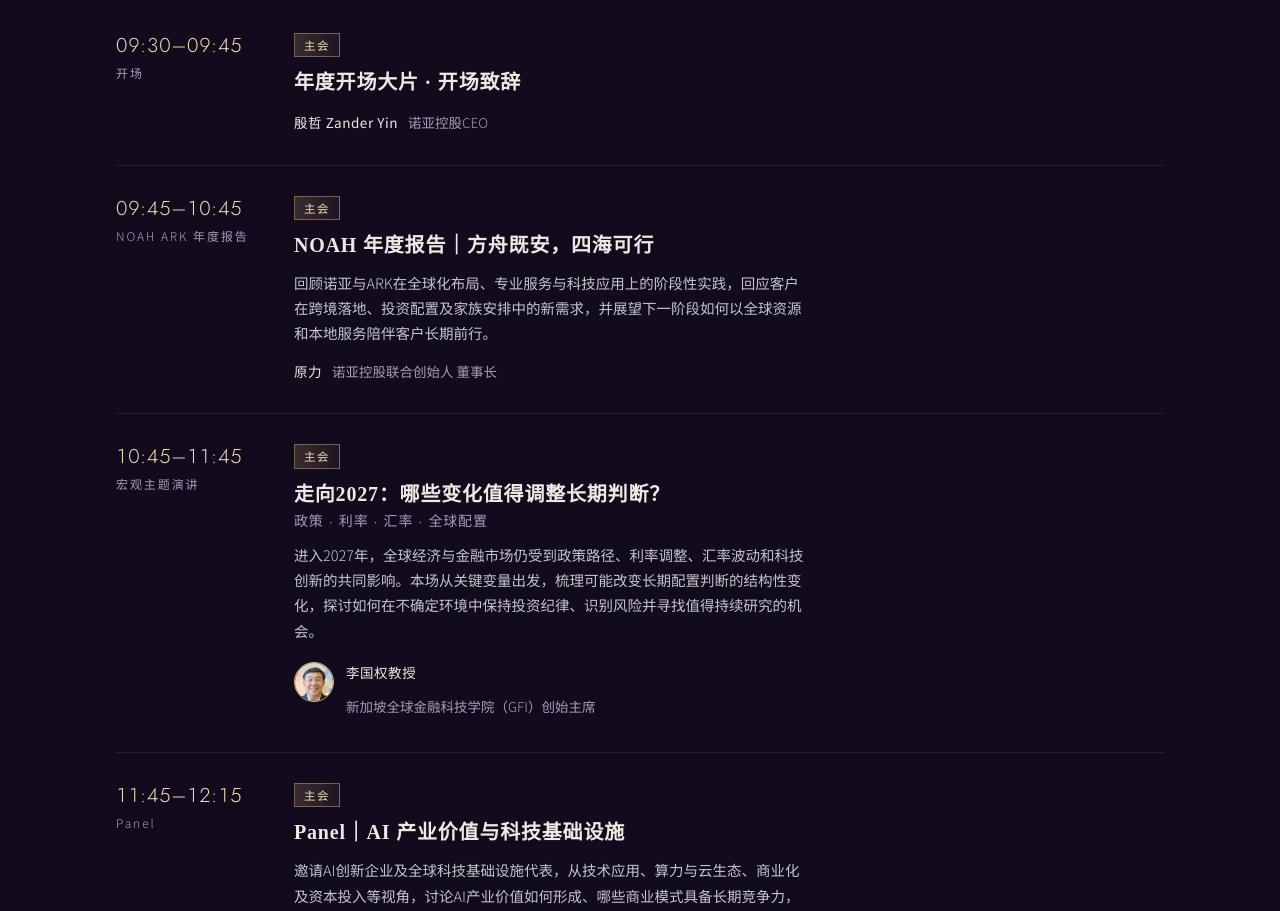
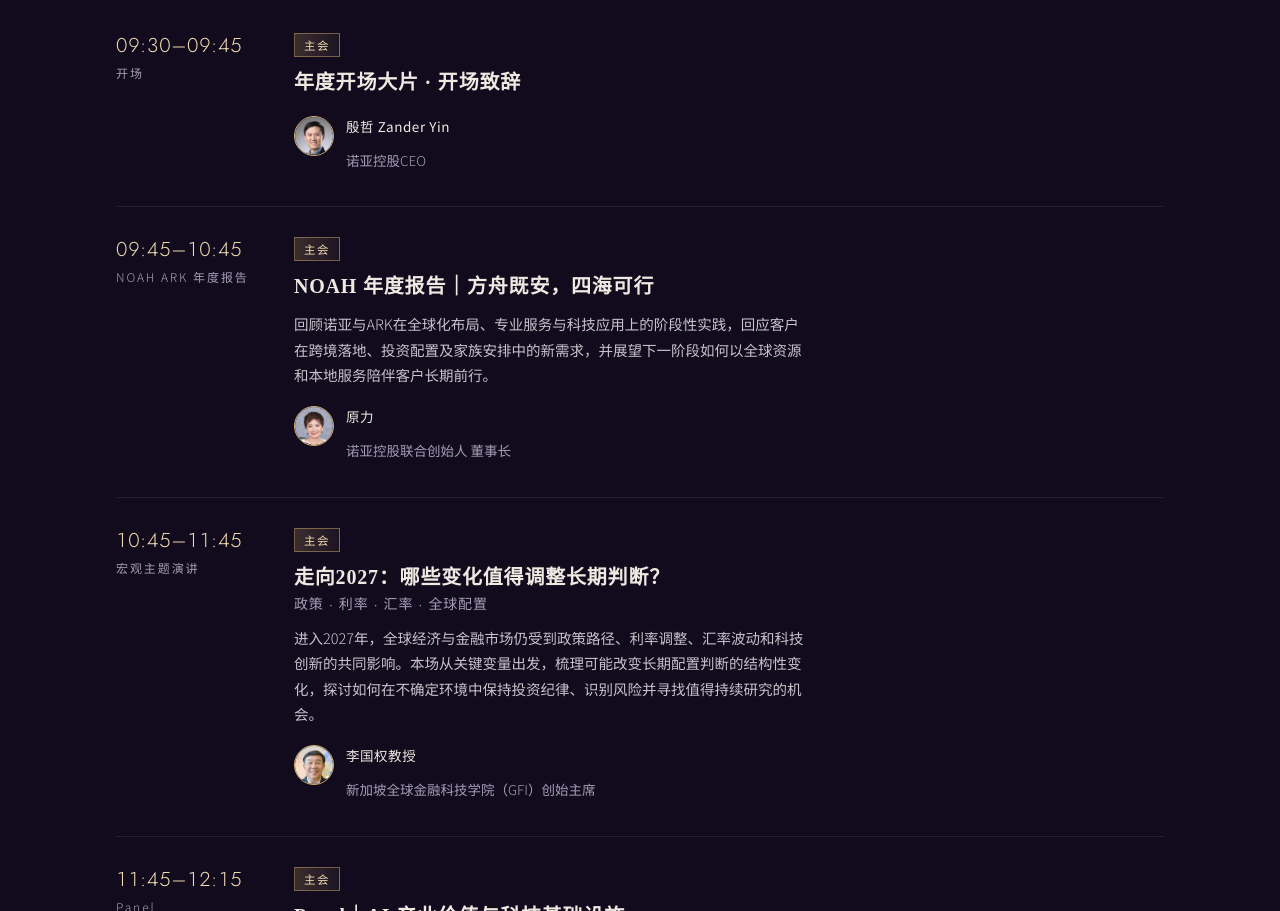
Before and after one commit to noah-brand-hqh/noah-sg-summit-2026, a plain HTML site: page day2.html in a window 1280 px wide. Shown: the part 1253-2164 px from the top of the page. Drawn offline with Linux system fonts and the light colour scheme.

Commit message:
原力 and 殷哲 avatars (both pages)
Co-Authored-By: Claude Opus 5.5 <noreply@anthropic.com>

```diff
--- a/day2.html
+++ b/day2.html
@@ -341,7 +341,7 @@ html[lang=en] #day2 .day-head .en,html[lang=en] .dov .e{display:none}
     <div class="slot-body">
       <div class="tags"><span class="tag main">主会</span></div>
       <h3>年度开场大片 · 开场致辞</h3>
-      <ul class="people"><li><b>殷哲 Zander Yin</b><span>诺亚控股CEO</span></li></ul>
+      <ul class="people"><li class="pa"><img class="av" src="img/people/zander-yin.jpg" alt="殷哲 Zander Yin" width="40" height="40" loading="lazy"><b>殷哲 Zander Yin</b><span>诺亚控股CEO</span></li></ul>
     </div>
   </div>
 
@@ -351,7 +351,7 @@ html[lang=en] #day2 .day-head .en,html[lang=en] .dov .e{display:none}
       <div class="tags"><span class="tag main">主会</span></div>
       <h3>NOAH 年度报告｜方舟既安，四海可行</h3>
       <p class="desc">回顾诺亚与ARK在全球化布局、专业服务与科技应用上的阶段性实践，回应客户在跨境落地、投资配置及家族安排中的新需求，并展望下一阶段如何以全球资源和本地服务陪伴客户长期前行。</p>
-      <ul class="people"><li><b>原力</b><span>诺亚控股联合创始人 董事长</span></li></ul>
+      <ul class="people"><li class="pa"><img class="av" src="img/people/yuan-li.jpg" alt="原力" width="40" height="40" loading="lazy"><b>原力</b><span>诺亚控股联合创始人 董事长</span></li></ul>
     </div>
   </div>
 
```
Also changed, not shown: index.html (+3 -3 lines), img/people/yuan-li.jpg (added), img/people/zander-yin.jpg (added).
